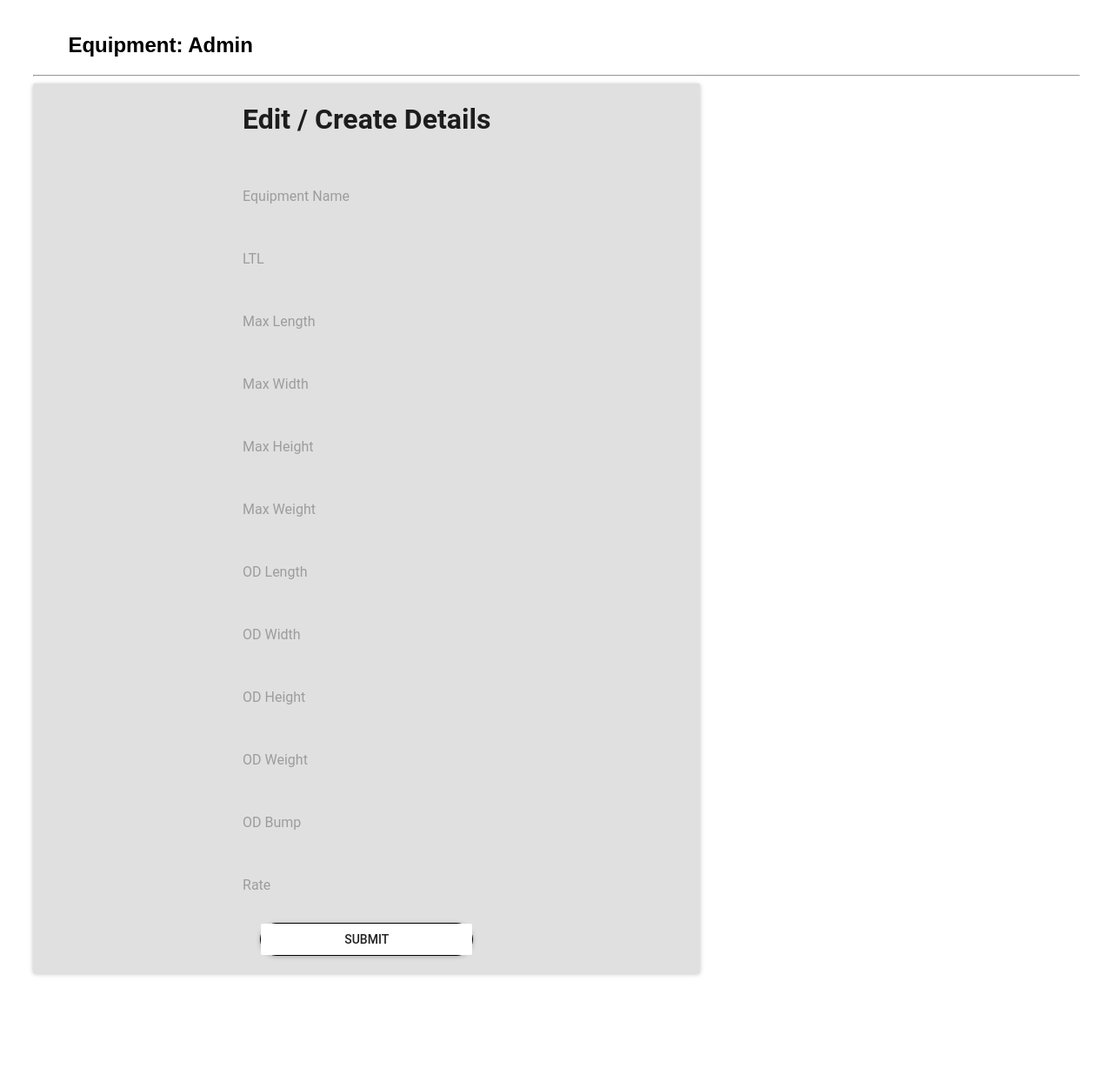
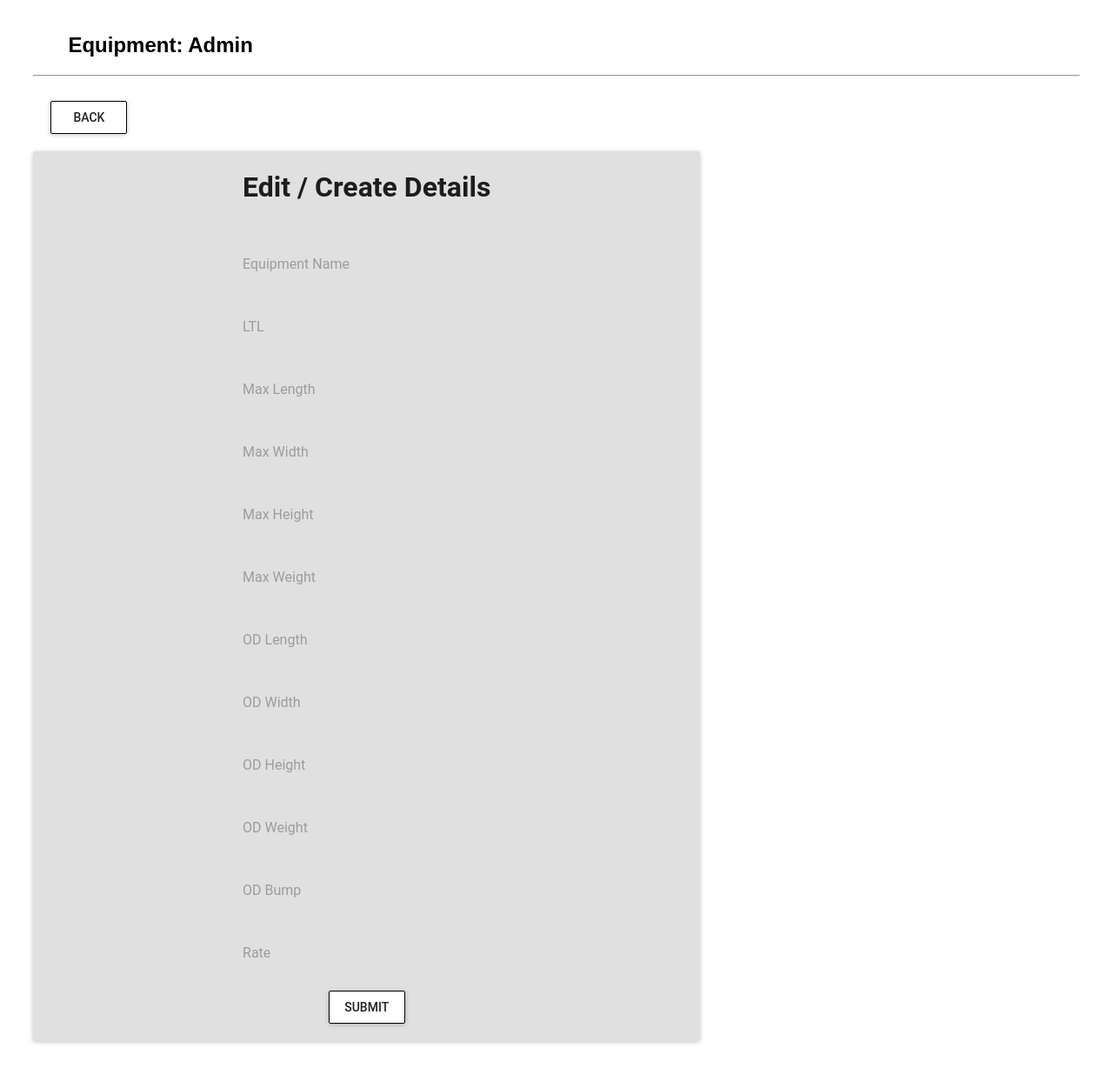
Before and after one commit to stward/equipment-admin, a React (Create React App) app: page /edit in a window 1280 px wide. Shown: the whole page at 87% size. Before the commit the page ends 1158 px from the top, so only its background shows below. Built offline with nearby package versions, Linux system fonts and the light colour scheme; what react-tap-event-plugin would draw is missing.

Commit message:
removed rounded buttons for now until we can figure out how to fix them. also added a back button to the edit page; critique welcome. other miscelaneous changes as well.

```diff
--- a/src/Edit.js
+++ b/src/Edit.js
@@ -32,9 +32,7 @@ const styles = {
 
 const buttonStyle = {
   margin: 20,
-  display: 'block',
   className: 'buttonStyle',
-  borderRadius: 20,
   border: 'solid black 1px',
   backgroundColor: '#e0e0e0'
 };
@@ -51,6 +49,12 @@ class Edit extends Component {
     const {classes} = this.props
 
     return (
+      <div>
+      <div>
+        <MuiThemeProvider muiTheme={getMuiTheme()}>
+          <RaisedButton label="Back" primary={false} style={buttonStyle} href={'/home'} />
+        </MuiThemeProvider>
+      </div>
       <MuiThemeProvider muiTheme={getMuiTheme()}>
       <Paper className={classes.paperStyle} zDepth={1}>
         <div className={classes.editContainer}>
@@ -95,6 +99,7 @@ class Edit extends Component {
         <RaisedButton label="Submit" primary={false} style={buttonStyle} href={'/home'} />
         </Paper>
       </MuiThemeProvider>
+      </div>
     )
   }
 }
--- a/src/Main.js
+++ b/src/Main.js
@@ -32,8 +32,7 @@ const tableItemStyle = {
 }
 
 const colStyle = {
-  verticalAlign: 'top',
-  borderRadius: 20
+  verticalAlign: 'top'
 }
 
 class HomeContainer extends Component {
```
